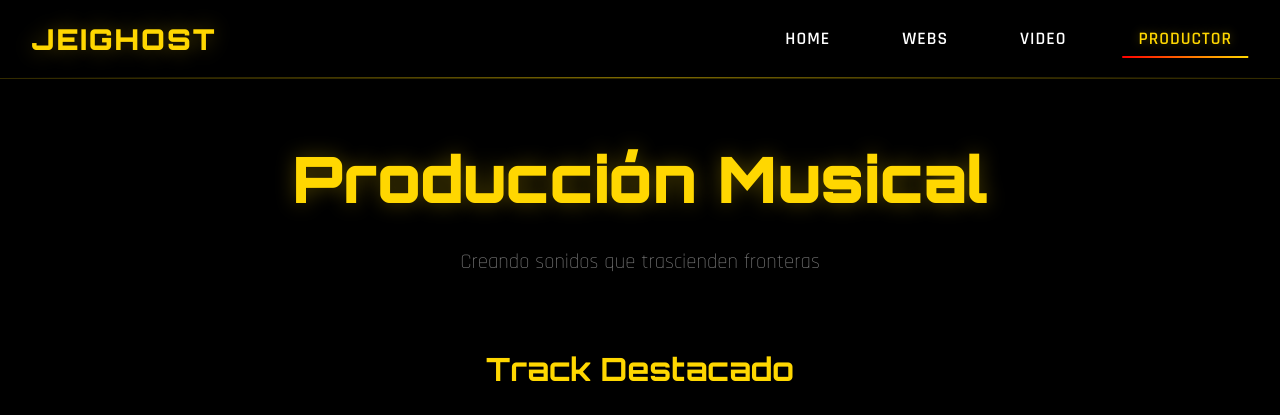
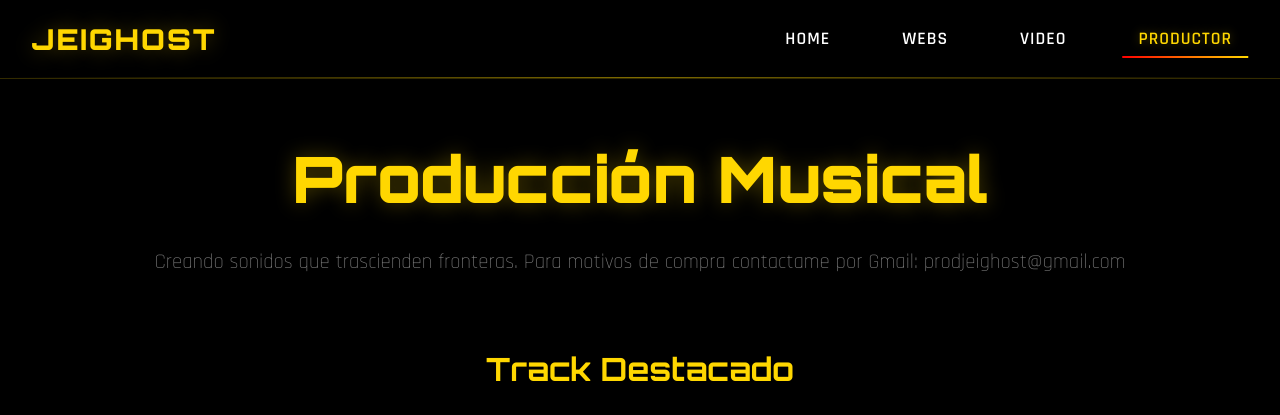
Before and after one commit to Jeighost/Jeighost, a plain HTML site: page beats.html in a window 1280 px wide. Shown: the top 415 px of the page. Drawn offline with Linux system fonts and the light colour scheme.

Commit message:
Actualizar beats.html

```diff
--- a/beats.html
+++ b/beats.html
@@ -35,7 +35,8 @@
         <div class="container">
             <header class="page-header">
                 <h1 class="page-title">Producción Musical</h1>
-                <p class="page-subtitle">Creando sonidos que trascienden fronteras</p>
+                <p class="page-subtitle">Creando sonidos que trascienden fronteras.
+Para motivos de compra contactame por Gmail: prodjeighost@gmail.com</p>
             </header>
 
             <!-- Reproductor destacado -->
@@ -59,7 +60,7 @@
                                data-original-title="Nova estelar"
                                data-original-artist="Jeighost"
                                data-original-image="assets/images/album-art.png">
-                            <source src="assets/audio/track1.wav" type="audio/mpeg">
+                            <source src="assets/audio/track1.mp3" type="audio/mpeg">
                             Tu navegador no soporta el elemento de audio.
                         </audio>
                         <div class="progress-container">
```
